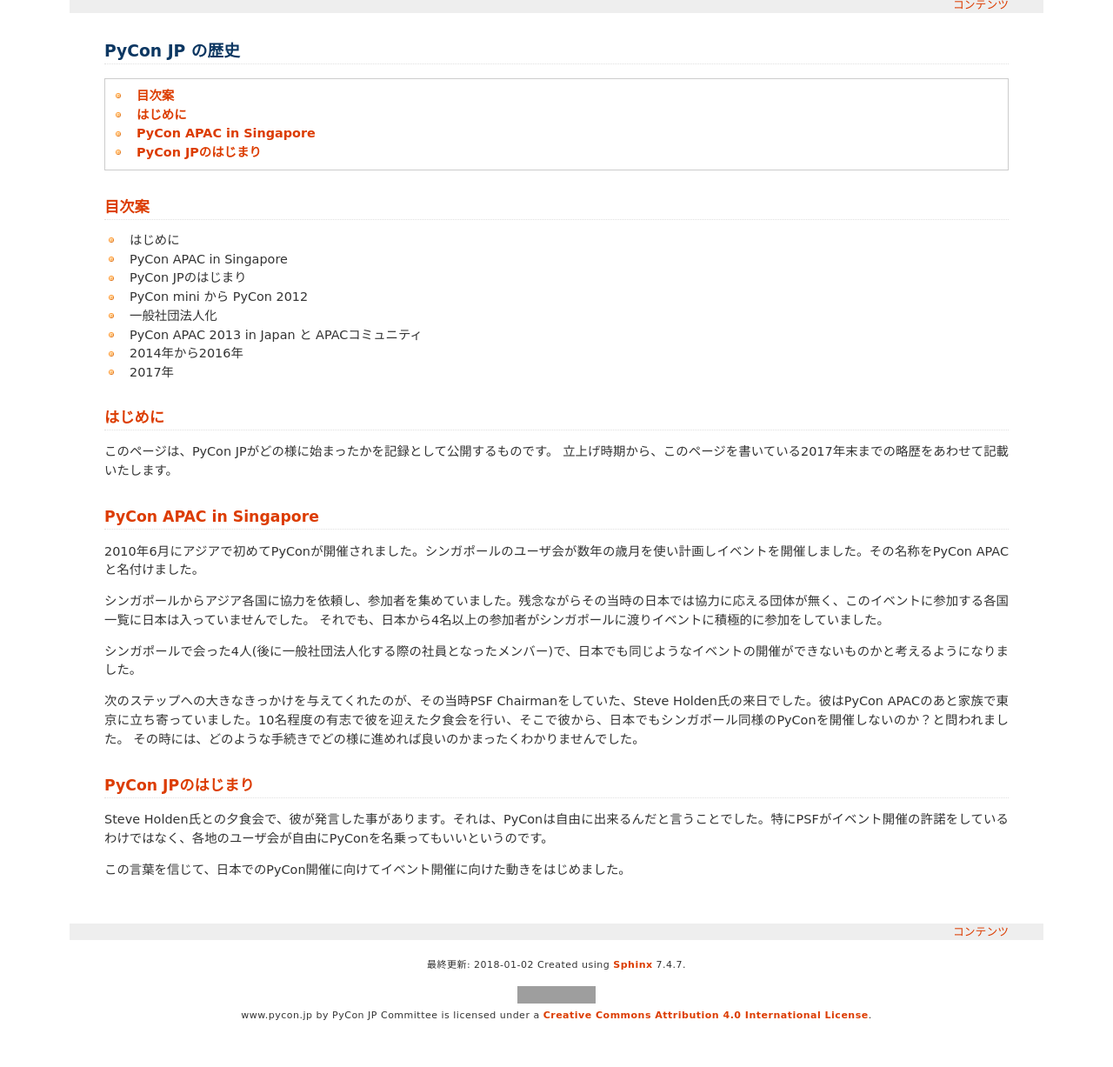
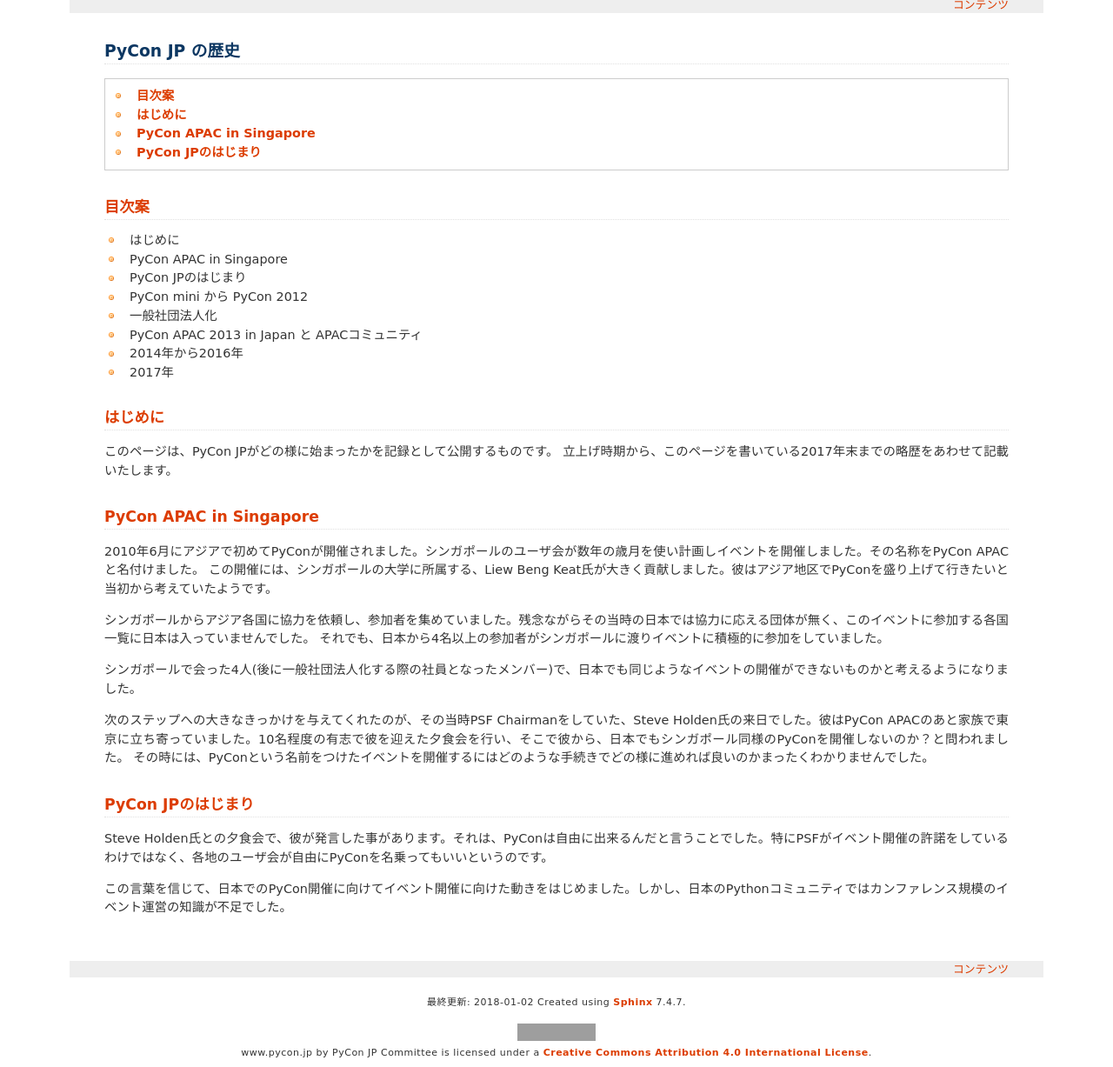
Before and after one commit to pyconjp/www.pycon.jp, a Sphinx documentation site: the page built from source/history.rst, in a window 1280 px wide, cut to the strip 129-1356 px from the top of the page. Shown: the whole strip at 87% size. Built offline with Sphinx 7.4.7, drawn with Linux system fonts in a browser that asks for light colours; before the commit the page ends 1313 px from its top, so only the background shows below that; grey boxes are pictures that could not be loaded.

Commit message:
イアンからの指摘に対応 ISSHA-338

```diff
--- a/source/history.rst
+++ b/source/history.rst
@@ -29,6 +29,7 @@
 ==========================
 
 2010年6月にアジアで初めてPyConが開催されました。シンガポールのユーザ会が数年の歳月を使い計画しイベントを開催しました。その名称をPyCon APACと名付けました。
+この開催には、シンガポールの大学に所属する、Liew Beng Keat氏が大きく貢献しました。彼はアジア地区でPyConを盛り上げて行きたいと当初から考えていたようです。
 
 シンガポールからアジア各国に協力を依頼し、参加者を集めていました。残念ながらその当時の日本では協力に応える団体が無く、このイベントに参加する各国一覧に日本は入っていませんでした。
 それでも、日本から4名以上の参加者がシンガポールに渡りイベントに積極的に参加をしていました。
@@ -36,7 +37,7 @@
 シンガポールで会った4人(後に一般社団法人化する際の社員となったメンバー)で、日本でも同じようなイベントの開催ができないものかと考えるようになりました。
 
 次のステップへの大きなきっかけを与えてくれたのが、その当時PSF Chairmanをしていた、Steve Holden氏の来日でした。彼はPyCon APACのあと家族で東京に立ち寄っていました。10名程度の有志で彼を迎えた夕食会を行い、そこで彼から、日本でもシンガポール同様のPyConを開催しないのか？と問われました。
-その時には、どのような手続きでどの様に進めれば良いのかまったくわかりませんでした。
+その時には、PyConという名前をつけたイベントを開催するにはどのような手続きでどの様に進めれば良いのかまったくわかりませんでした。
 
 
 PyCon JPのはじまり
@@ -44,4 +45,4 @@
 
 Steve Holden氏との夕食会で、彼が発言した事があります。それは、PyConは自由に出来るんだと言うことでした。特にPSFがイベント開催の許諾をしているわけではなく、各地のユーザ会が自由にPyConを名乗ってもいいというのです。
 
-この言葉を信じて、日本でのPyCon開催に向けてイベント開催に向けた動きをはじめました。
+この言葉を信じて、日本でのPyCon開催に向けてイベント開催に向けた動きをはじめました。しかし、日本のPythonコミュニティではカンファレンス規模のイベント運営の知識が不足でした。
```
